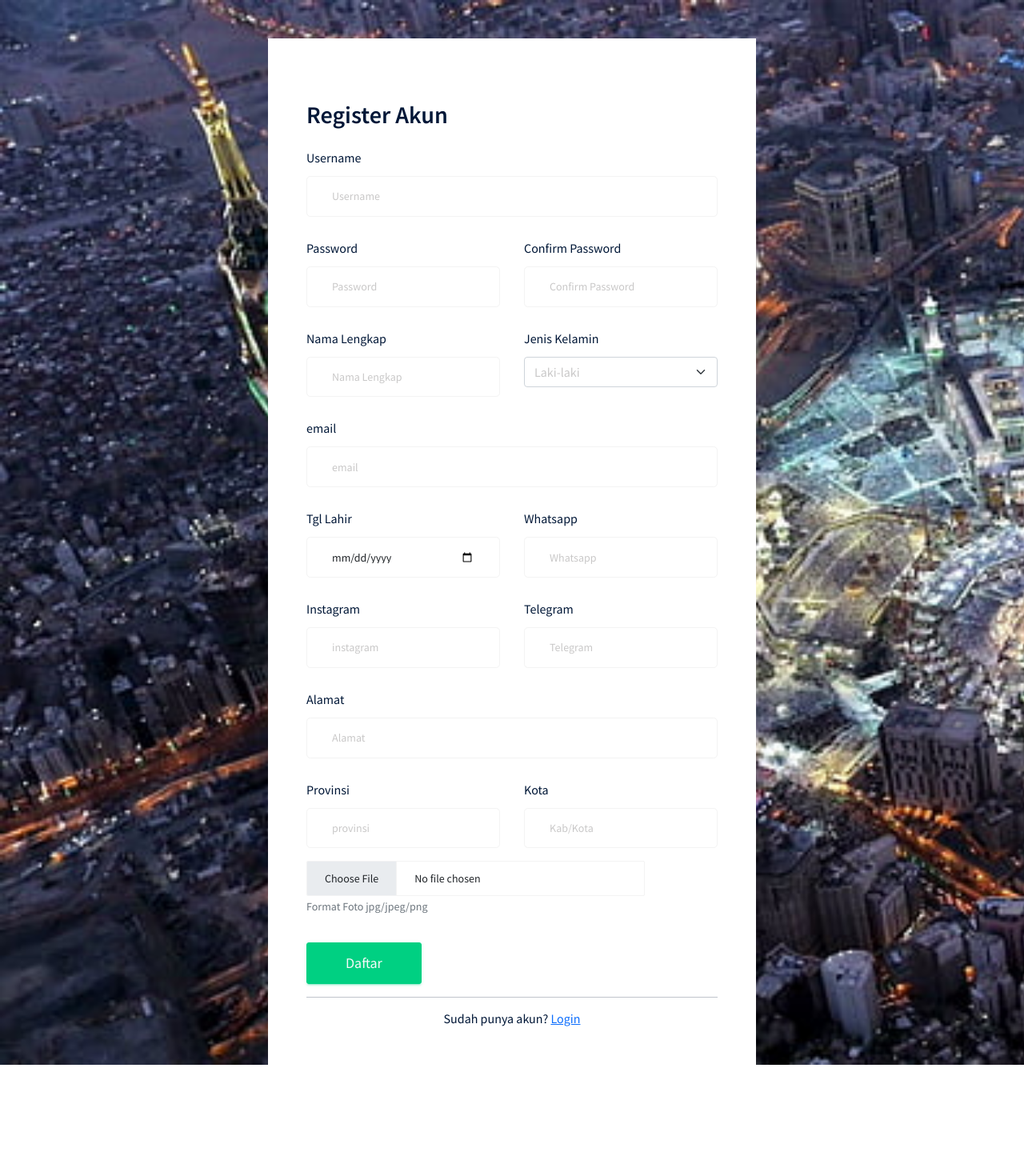
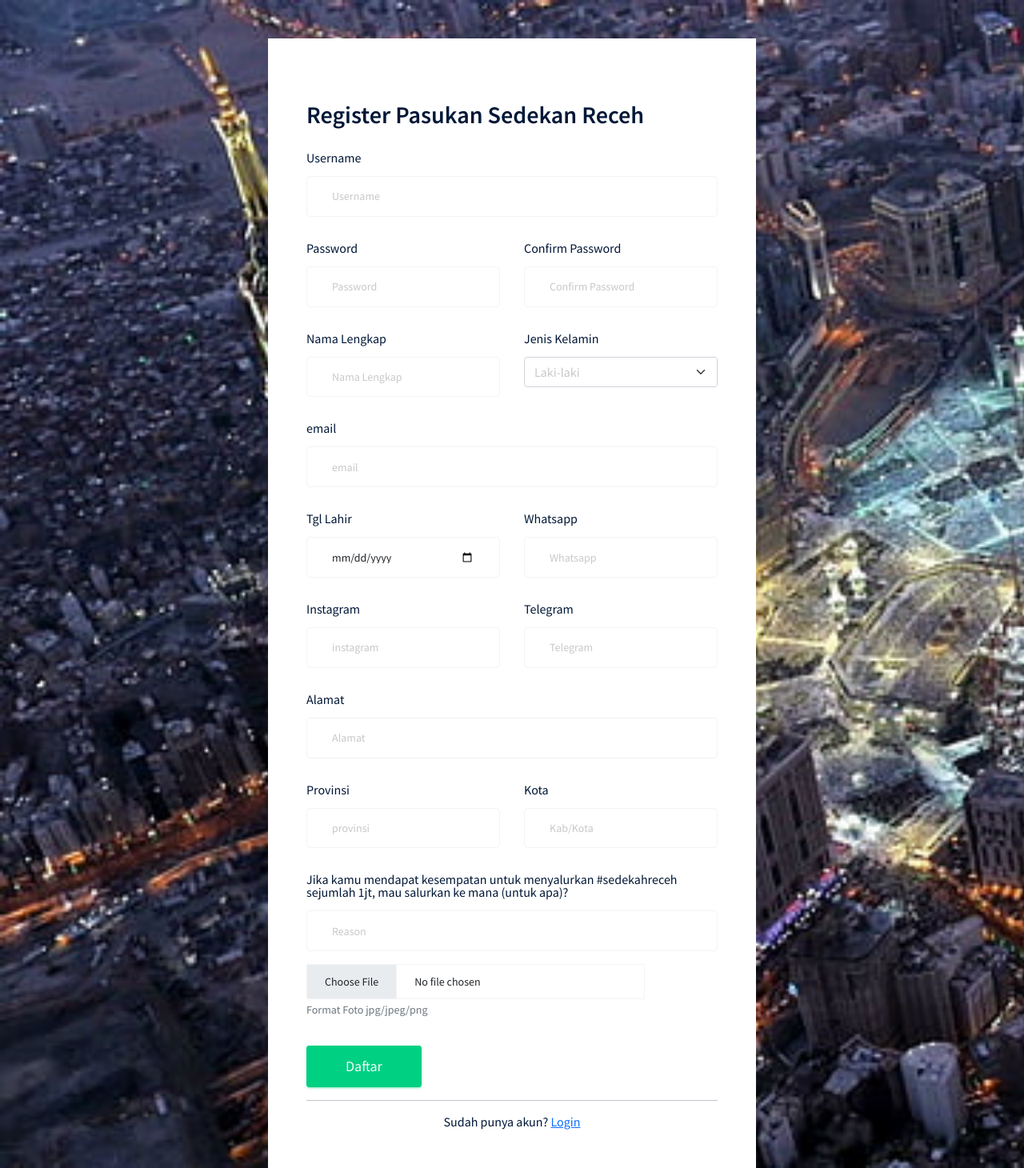
Before and after one commit to agihagia/sedekahreceh, a CodeIgniter 4 app: the page made by app/Views/auth/register.php in a window 1280 px wide. Shown: the whole page at 80% size. Before the commit the page ends 1331 px from the top, so only its background shows below. Run offline with PHP 8.4 and a stand-in for CodeIgniter, Linux system fonts and the light colour scheme; the template is opened without the code that fills it, so the values that code supplies are empty; some libraries are stand-ins or nearby versions.

Commit message:
home page edit

```diff
--- a/app/Views/auth/login.php
+++ b/app/Views/auth/login.php
@@ -6,8 +6,6 @@
     <div class="col-lg-6 d-flex align-items-center justify-content-center">
         <div class="auth-form-transparent text-left p-1">
             <div class="brand-logo">
-                <h3><?= $brand ?></h3>
-                <h2 class="mb-3"><?= $instansi ?></h2>
             </div>
             <h2 class="mb-3">Login</h2>
             <h5 class="fw-normal mb-3">Masuk untuk BerSedekah</h5>
--- a/app/Views/auth/register.php
+++ b/app/Views/auth/register.php
@@ -5,9 +5,9 @@
     <div class="col-lg-6 mx-auto">
         <div class="auth-form-light text-left py-5 px-4 px-sm-5">
             <div class="brand-logo">
-                <h3 class="mb-3"><?= $brand ?></h3>
+
             </div>
-            <h2 class="mb-3">Register Akun</h2>
+            <h2 class="mb-3">Register Pasukan Sedekan Receh</h2>
             <h5 class="fw-normal mb-3"></h5>
 
             <form action="<?= base_url(); ?>/auth/save_register" method="POST" enctype="multipart/form-data">
@@ -129,6 +129,13 @@
                     </div>
                 </div>
                 <div class="mb-3">
+                <label for="jenis" class="col-form-label">Jika kamu mendapat kesempatan untuk menyalurkan #sedekahreceh sejumlah 1jt, mau salurkan ke mana (untuk apa)?</label>
+                    <input type="text" class="form-control form-control-lg <?= ($validation->hasError('keterangan')) ? 'is-invalid' : ''; ?>" name="keterangan" placeholder="Reason" value="<?= old('keterangan'); ?>">
+                    <div class="invalid-feedback">
+                        <?= $validation->getError('keterangan'); ?>
+                    </div>
+                </div>
+                <div class="mb-3">
                     <div class="row">
                         <div class="col-10">
                             <div class="custom-file">
```
Also changed, not shown: app/Controllers/Auth.php (+7 -0 lines).
